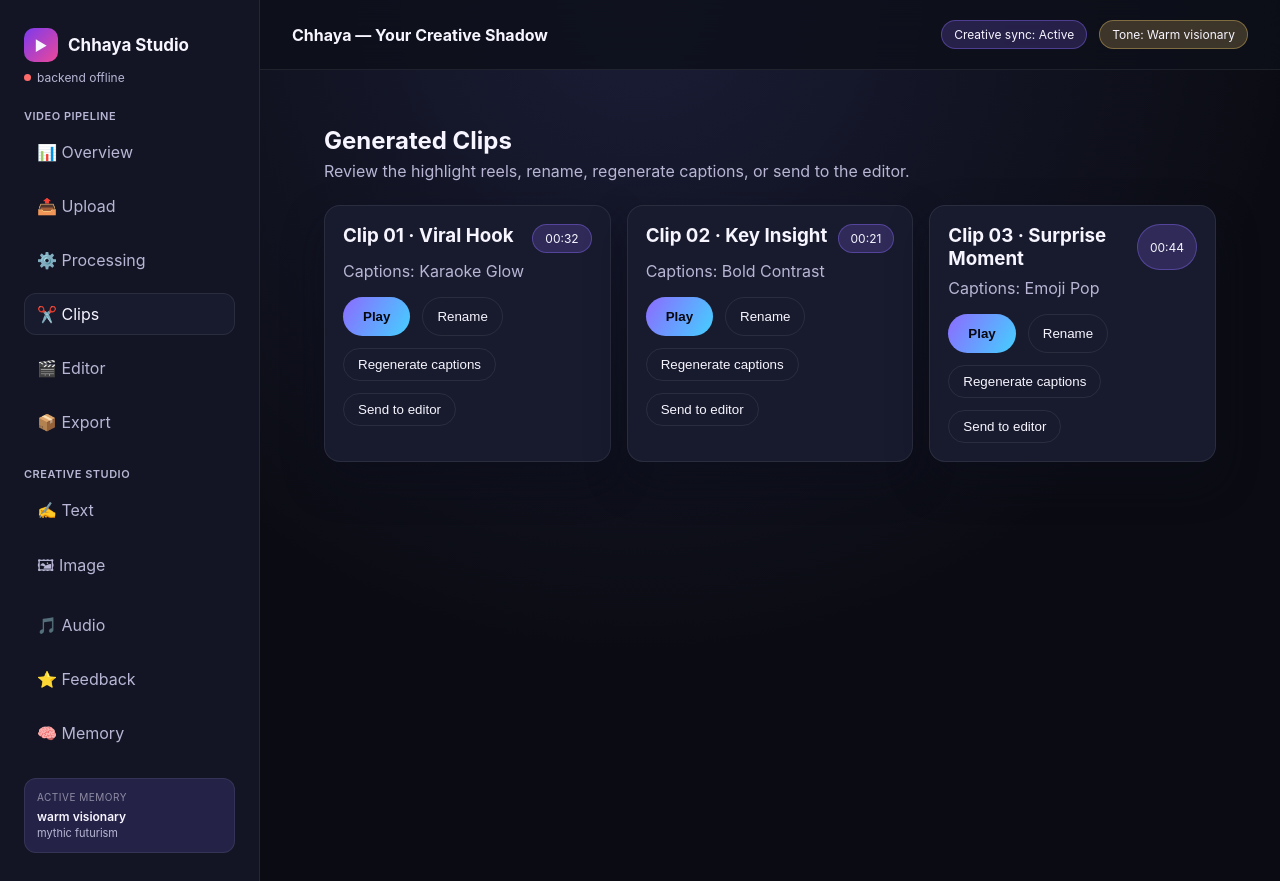
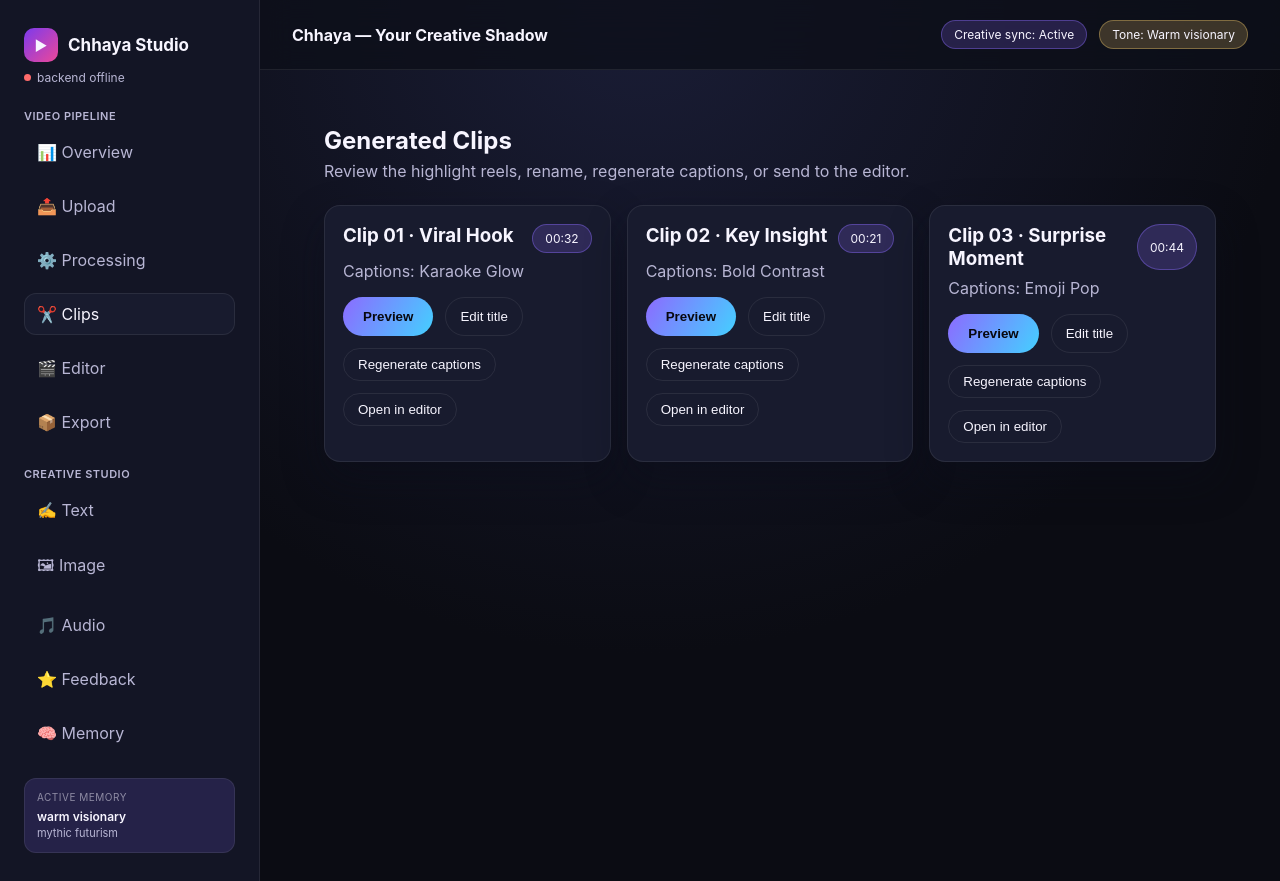
Before and after one commit to AbhayKTS/gla2, a React (Vite) app in the folder frontend/: page /clips in a window 1280 px wide. Built offline with nearby package versions, Linux system fonts and the light colour scheme; no server answers.

Commit message:
ux(clips): use clearer action labels on clip cards

```diff
--- a/frontend/src/components/ClipCard.tsx
+++ b/frontend/src/components/ClipCard.tsx
@@ -16,10 +16,10 @@ const ClipCard = ({ title, duration, status }: ClipCardProps) => {
       </div>
       <p style={{ color: "var(--text-muted)", marginTop: 8 }}>{status}</p>
       <div style={{ display: "flex", gap: 12, marginTop: 16, flexWrap: "wrap" }}>
-        <button className="button-primary">Play</button>
-        <button className="ghost-button">Rename</button>
+        <button className="button-primary">Preview</button>
+        <button className="ghost-button">Edit title</button>
         <button className="ghost-button">Regenerate captions</button>
-        <button className="ghost-button">Send to editor</button>
+        <button className="ghost-button">Open in editor</button>
       </div>
     </div>
   );
```
